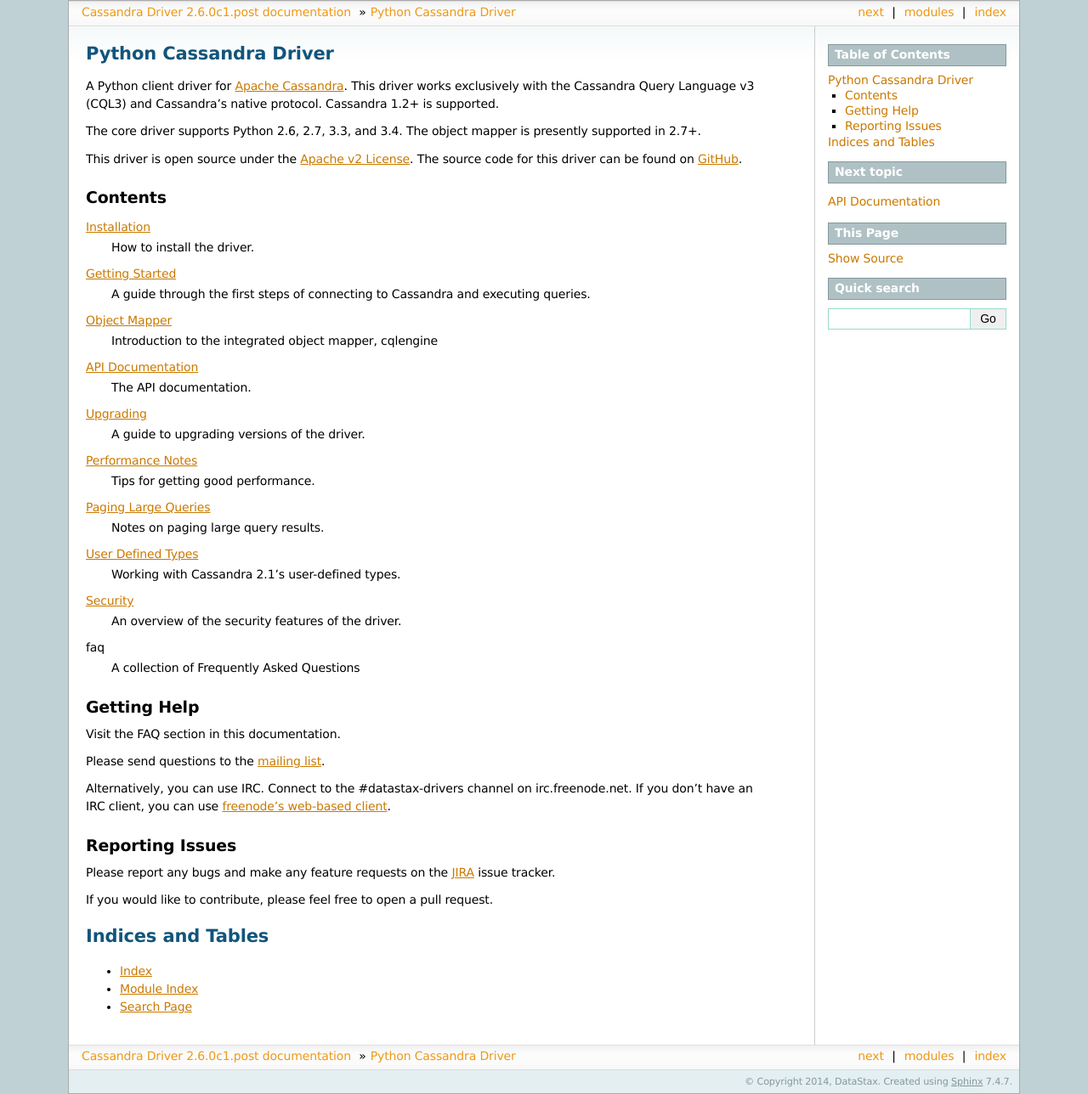
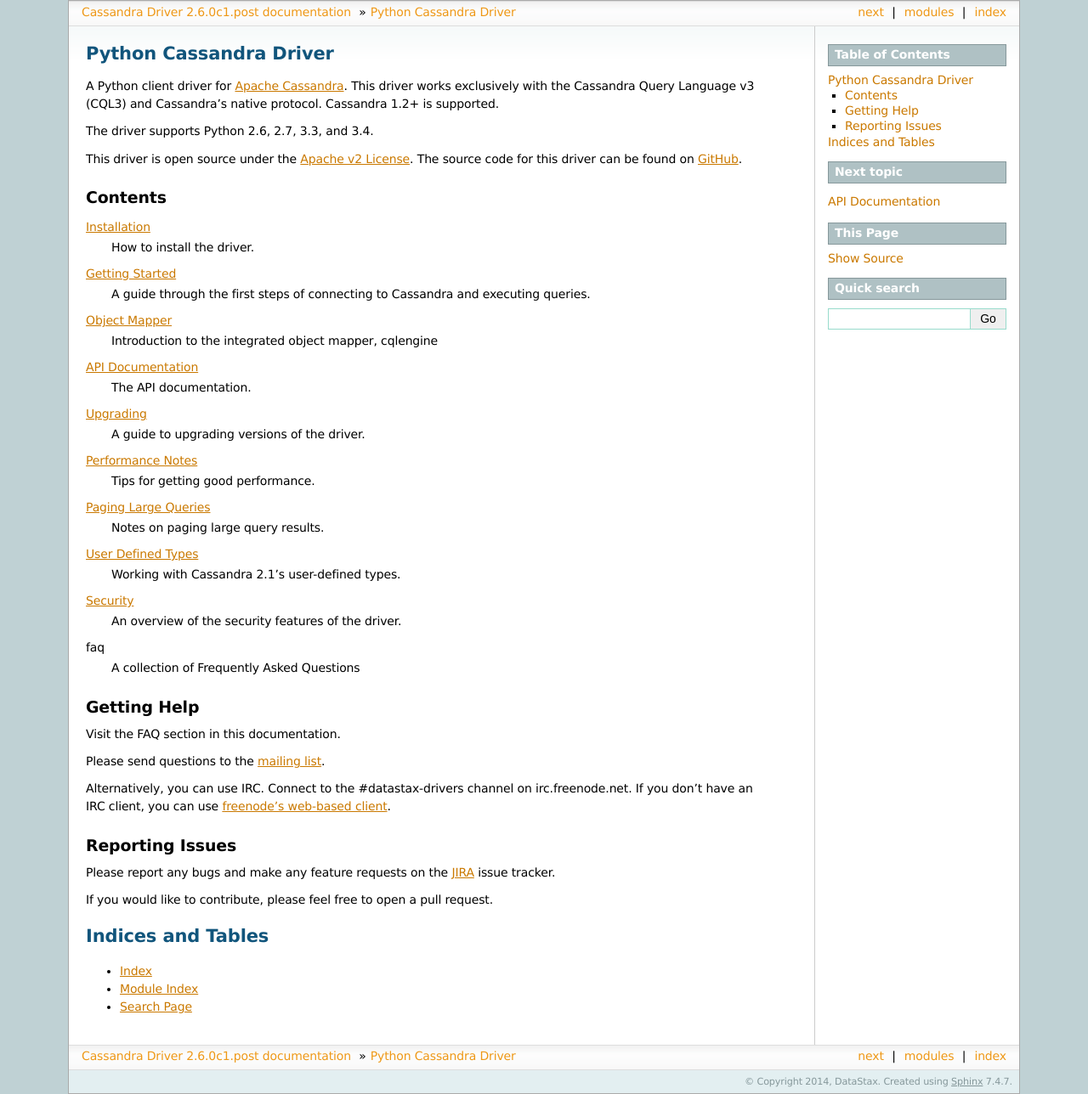
Before and after one commit to datastax/python-driver, a Sphinx documentation site: the page built from docs/index.rst, in a window 1280 px wide. Shown: the whole page at 85% size. Built offline with Sphinx 7.4.7, drawn with Linux system fonts in a browser that asks for light colours; pages that are not in the unit, such as notebooks, are missing from menus.

Commit message:
cqle: Update docs reflecting new 2.6 compatibility

```diff
--- a/README.rst
+++ b/README.rst
@@ -7,8 +7,6 @@
 A modern, `feature-rich <https://github.com/datastax/python-driver#features>`_ and highly-tunable Python client library for Apache Cassandra (1.2+) and DataStax Enterprise (3.1+) using exclusively Cassandra's binary protocol and Cassandra Query Language v3.
 
 The driver supports Python 2.6, 2.7, 3.3, and 3.4*.
-
-\* cqlengine component presently supports Python 2.6+
 
 Feedback Requested
 ------------------
--- a/docs/index.rst
+++ b/docs/index.rst
@@ -4,7 +4,7 @@
 This driver works exclusively with the Cassandra Query Language v3 (CQL3)
 and Cassandra's native protocol.  Cassandra 1.2+ is supported.
 
-The core driver supports Python 2.6, 2.7, 3.3, and 3.4. The object mapper is presently supported in 2.7+.
+The driver supports Python 2.6, 2.7, 3.3, and 3.4.
 
 This driver is open source under the
 `Apache v2 License <http://www.apache.org/licenses/LICENSE-2.0.html>`_.
```
